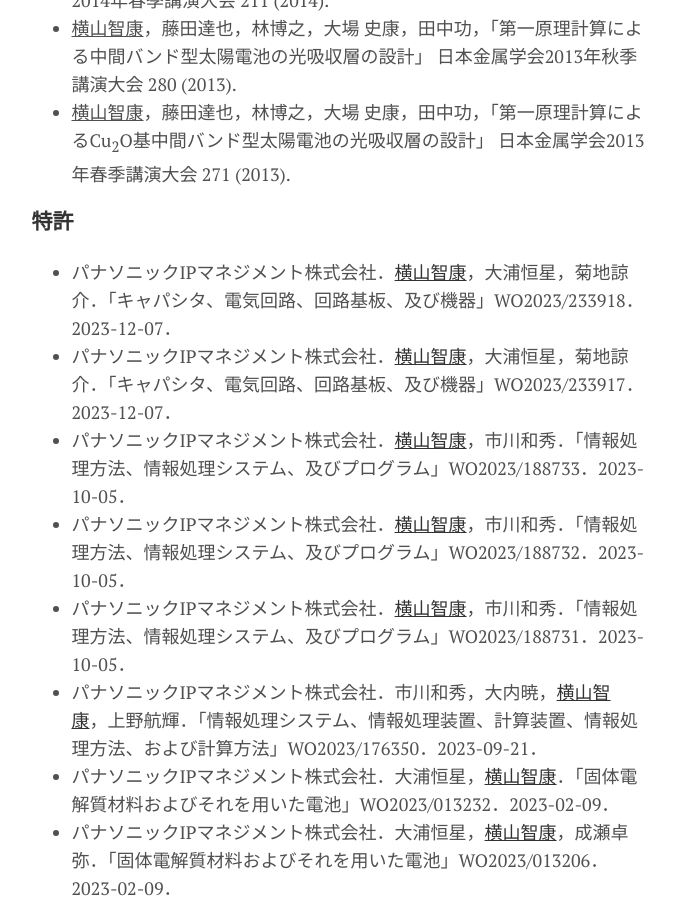
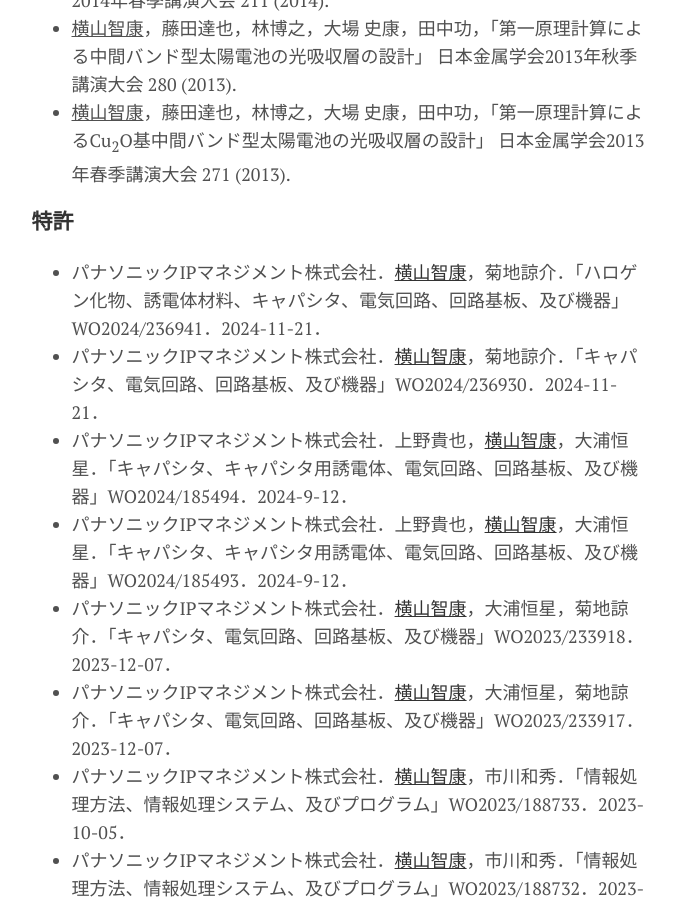
Before and after one commit to yokoyamatomoyasu/yokoyamatomoyasu.github.io, a Jekyll site: the page built from menu/about.md, in a window 1280 px wide and 900 px high, scrolled down 8278 px. Shown: the whole window, without its empty margins (301-976 px from the left). Built offline with Jekyll 4.4.1, drawn with Linux system fonts in a browser that asks for light colours.

Commit message:
GitHub pages site with Jekyll

```diff
--- a/menu/about.md
+++ b/menu/about.md
@@ -146,7 +146,11 @@
 
 
 ### 特許
-- パナソニックIPマネジメント株式会社．[横山智康](https://patents.google.com/patent/WO2023013202A1/)，大浦恒星，菊地諒介．「キャパシタ、電気回路、回路基板、及び機器」WO2023/233918．2023-12-07．
+- パナソニックIPマネジメント株式会社．[横山智康](https://patents.google.com/patent/WO2024236941A1/)，菊地諒介．「ハロゲン化物、誘電体材料、キャパシタ、電気回路、回路基板、及び機器」WO2024/236941．2024-11-21．
+- パナソニックIPマネジメント株式会社．[横山智康](https://patents.google.com/patent/WO2024236930A1/)，菊地諒介．「キャパシタ、電気回路、回路基板、及び機器」WO2024/236930．2024-11-21．
+- パナソニックIPマネジメント株式会社．上野貴也，[横山智康](https://patents.google.com/patent/WO2024185494A1/)，大浦恒星．「キャパシタ、キャパシタ用誘電体、電気回路、回路基板、及び機器」WO2024/185494．2024-9-12．
+- パナソニックIPマネジメント株式会社．上野貴也，[横山智康](https://patents.google.com/patent/WO2024185493A1/)，大浦恒星．「キャパシタ、キャパシタ用誘電体、電気回路、回路基板、及び機器」WO2024/185493．2024-9-12．
+- パナソニックIPマネジメント株式会社．[横山智康](https://patents.google.com/patent/WO2023233918A1/)，大浦恒星，菊地諒介．「キャパシタ、電気回路、回路基板、及び機器」WO2023/233918．2023-12-07．
 - パナソニックIPマネジメント株式会社．[横山智康](https://patents.google.com/patent/WO2023233917A1/)，大浦恒星，菊地諒介．「キャパシタ、電気回路、回路基板、及び機器」WO2023/233917．2023-12-07．
 - パナソニックIPマネジメント株式会社．[横山智康](https://patents.google.com/patent/WO2023188733A1/)，市川和秀．「情報処理方法、情報処理システム、及びプログラム」WO2023/188733．2023-10-05．
 - パナソニックIPマネジメント株式会社．[横山智康](https://patents.google.com/patent/WO2023188732A1/)，市川和秀．「情報処理方法、情報処理システム、及びプログラム」WO2023/188732．2023-10-05．
```
Also changed, not shown: 1 other file.
